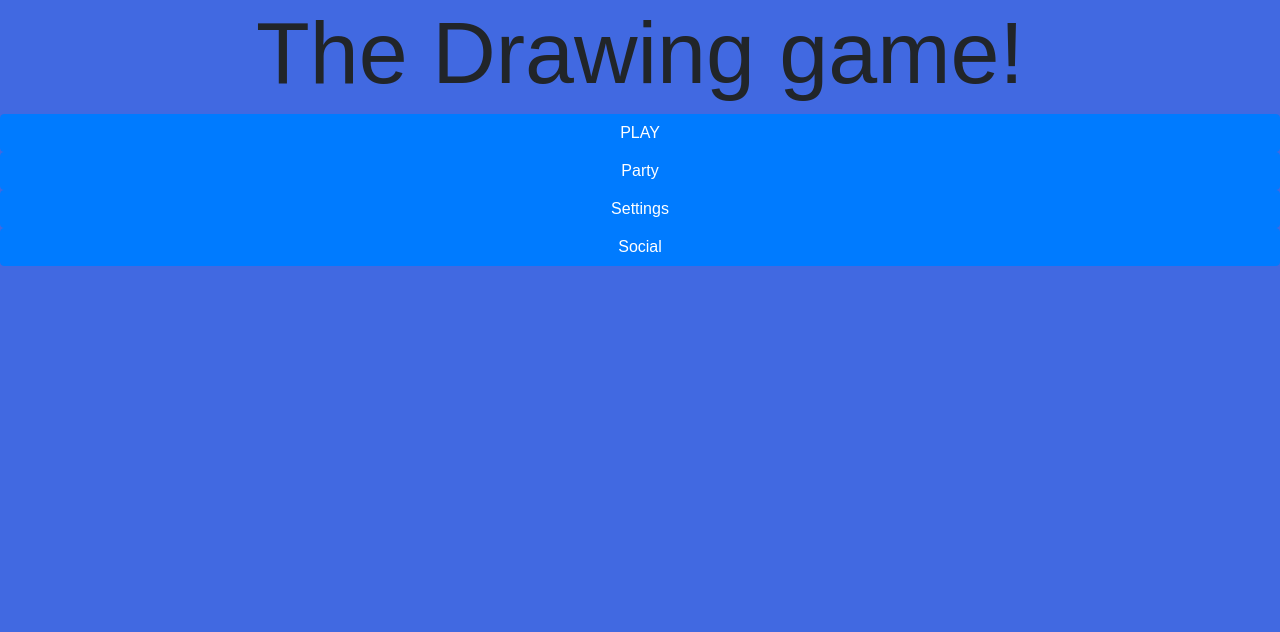
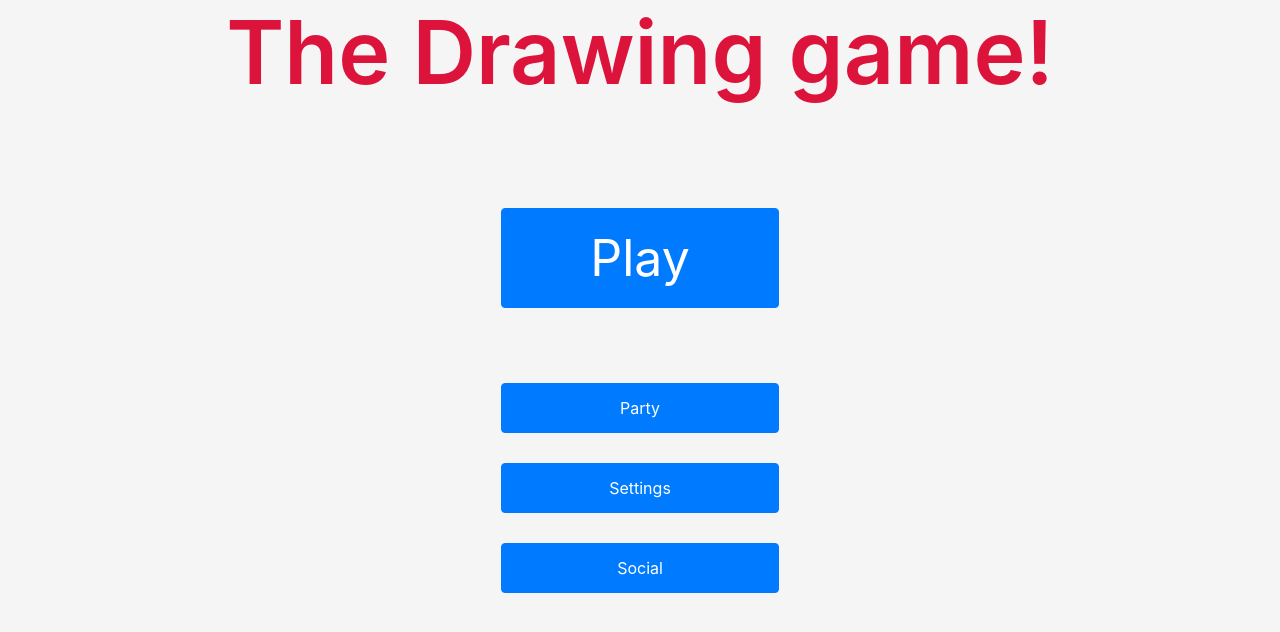
Before and after one commit to DomDomo/Sketch-Guess, a website: page public/index.html in a window 1280 px wide. Drawn offline with nearby package versions, Linux system fonts and the light colour scheme.

Commit message:
Some menu changes

```diff
--- a/public/index.html
+++ b/public/index.html
@@ -5,16 +5,15 @@
     <meta name="viewport" content="width=device-width, initial-scale=1.0" />
     <title>Drawing app</title>
     <link rel="stylesheet" href="https://stackpath.bootstrapcdn.com/bootstrap/4.4.1/css/bootstrap.min.css" integrity="sha384-Vkoo8x4CGsO3+Hhxv8T/Q5PaXtkKtu6ug5TOeNV6gBiFeWPGFN9MuhOf23Q9Ifjh" crossorigin="anonymous">
-    <link rel="stylesheet" href="style.css"/>
+    <link rel="stylesheet" href="menu.css"/>
   </head>
   <body>
-    <div class="row justify-content-md-center">
-      <h1 class="display-2">The Drawing game!</h1>
-    </div>
+    <div class="container">
+      <h1 class="display-2" id="name">The Drawing game!</h1>
 
-    <div class="d-flex flex-column justify-content-center" id="mainMenu">
-      <button type="button" class="btn btn-primary" data-toggle="modal" data-target="#play">
-        PLAY
+      <div class="flex-column" id="mainMenu">
+          <button type="button" id="playBtn" class="btn btn-primary" data-toggle="modal" data-target="#play">
+            Play
           </button>
           <button type="button" class="btn btn-primary" data-toggle="modal" data-target="#party">
             Party
@@ -25,6 +24,7 @@
           <button type="button" class="btn btn-primary" data-toggle="modal" data-target="#social">
             Social
           </button>
+      </div>
     </div>
 
 
@@ -64,7 +64,7 @@
             <form>
               <div class="form-group">
                 <label for="formGroupInput">Choose a username</label>
-                <input type="text" class="form-control" id="formGroupInput" placeholder="Username">
+                <input type="password" id="inputPassword" class="form-control" placeholder="Password" required>
               </div>
             </form>
           </div>
--- /dev/null
+++ b/public/menu.css
@@ -0,0 +1,78 @@
+html,
+body {
+  height: 100%;
+  width: 100%;
+}
+
+body {
+  display: -ms-flexbox;
+  display: flex;
+  /* -ms-flex-align: center; */
+  /* align-items: center; */
+  background-color: #f5f5f5;
+  /* background-image: url(/img/background4.jpg);
+  background-repeat: repeat;
+  background-size: 200px;
+  background-position: center;
+  background-blend-mode: darken; */
+}
+
+.form-signin {
+  width: 100%;
+  max-width: 330px;
+  padding: 15px;
+  margin: auto;
+}
+.form-signin .checkbox {
+  font-weight: 400;
+}
+.form-signin .form-control {
+  position: relative;
+  box-sizing: border-box;
+  height: auto;
+  padding: 10px;
+  font-size: 16px;
+}
+.form-signin .form-control:focus {
+  z-index: 2;
+}
+.form-signin input[type="email"] {
+  margin-bottom: -1px;
+  border-bottom-right-radius: 0;
+  border-bottom-left-radius: 0;
+}
+.form-signin input[type="password"] {
+  margin-bottom: 10px;
+  border-top-left-radius: 0;
+  border-top-right-radius: 0;
+}
+
+button {
+  width: 25%;
+  margin-bottom: 30px;
+  height: 50px;
+}
+
+#playBtn {
+  margin-bottom: 75px;
+  height: 100px;
+  font-weight: 400;
+  font-size: 50px;
+
+}
+
+#name {
+  margin-top: 0;
+  padding-top: 0;
+  width: 100%;
+  height: 25%;
+  text-align: center;
+  color: crimson;
+  font-weight: 600;
+}
+
+#mainMenu {
+  display: flex;
+  -ms-flex-align: center;
+  align-items: center;
+}
--- a/public/style.css
+++ b/public/style.css
@@ -149,3 +149,13 @@ canvas {
   text-align: center;
   color: yellow;
 } */
+
+button {
+  width: 25%;
+  position: relative;
+  margin-bottom: 30px;
+}
+
+#playBtn {
+  margin-bottom: 75px;
+}
```
Also changed, not shown: public/img/background.jpg (added), public/img/background2.jpg (added), public/img/background3.png (added), public/img/background4.jpg (added). Lines whose indentation alone changed are shown as unchanged.
